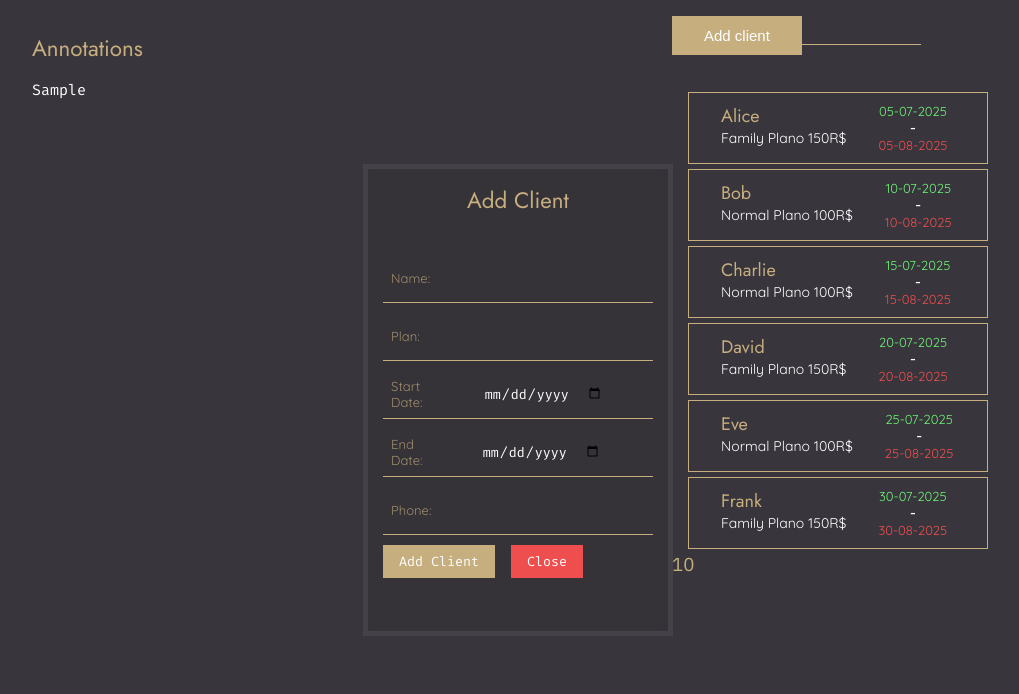
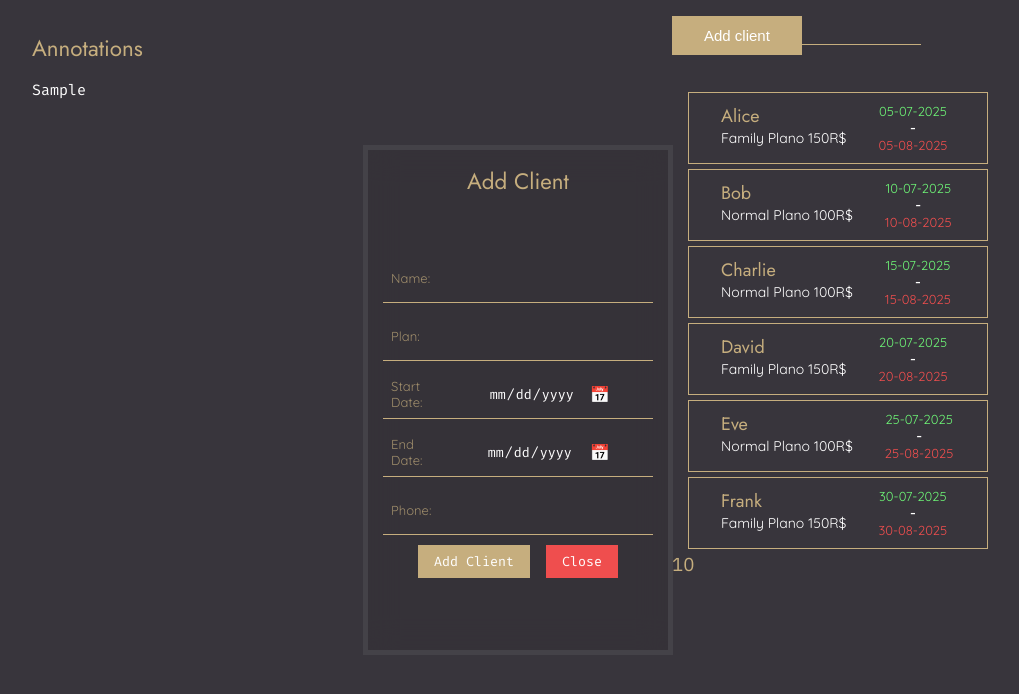
Before and after one commit to renansouza12/ClientEase, an Angular app: page / in a window 1280 px wide. Both pictures are taken after typing "Sample" into the empty fields and a click on the button "Add client". Shown: the top 694 px of the page, without its empty margins (122-1141 px from the left). Built offline with nearby package versions, Linux system fonts and the light colour scheme.

Commit message:
feat:add input validation

```diff
--- a/src/app/components/form-client/form-client.component.html
+++ b/src/app/components/form-client/form-client.component.html
@@ -1,5 +1,5 @@
 <h2>Add Client</h2>
-<form [formGroup]="form" action="">
+<form [formGroup]="form" [class.invalid]="form.invalid && form.touched" action="">
     @let name = form.controls.name;
     @let plan = form.controls.plan;
     @let start_date = form.controls.start_date;
@@ -10,7 +10,6 @@
     <div class="name field">
         <label for="name">Name:</label>
         <input type="text" id="name" name="name" formControlName="name" required>
-
         @if(name.invalid && name.touched){
         <div class="error-message">
             ❗
@@ -33,7 +32,7 @@
     <div class="start_date field">
         <label for="start_date">Start Date:</label>
         <input type="date" id="start_date" name="start_date" formControlName="start_date" required>
-
+        <span class="calendar_icon">📅</span>
         @if(start_date.invalid && start_date.touched){
         <div class="error-message">
             ❗
@@ -44,7 +43,7 @@
     <div class="end_date field">
         <label for="end_date">End Date:</label>
         <input type="date" id="end_date" name="end_date" formControlName="end_date" required>
-
+        <span class="calendar_icon">📅</span>
         @if(end_date.invalid && end_date.touched){
         <div class="error-message">
             ❗
@@ -55,7 +54,7 @@
     <div class="phone field">
         <label for="phone">Phone:</label>
         <input type="tel" id="phone" name="phone" formControlName="phone" required>
-
+    </div>
     @if (phone.invalid && phone.touched) {
     <div class="erro_message">
         @if(phone.hasError('required')){
@@ -66,9 +65,6 @@
     </div>
     }
 
-
-    </div>
-
     <div class="buttons">
         <button type="submit">Add Client</button>
         <button type="button" (click)="closeForm()">Close</button>
--- a/src/app/components/form-client/form-client.component.scss
+++ b/src/app/components/form-client/form-client.component.scss
@@ -1,13 +1,13 @@
 :host {
     background-color: #332f3778;
-    backdrop-filter: blur(4px);
+    backdrop-filter: blur(15px);
     box-shadow: 0px 0px 0px 5px rgba(123, 123, 123, 0.2);
 
     display: flex;
     flex-direction: column;
     justify-content: center;
     align-items: center;
-    height: fit-content;
+    height: 500px;
     width: 300px;
     padding: 15px 0px;
 
@@ -17,15 +17,49 @@
     transform: translate(-50%, -50%);
 
     form {
-        height: 100%;
         display: flex;
         flex-direction: column;
         justify-content: center;
         align-items: start;
-        height: 400px;
-        width: 300px;
+        height: 100%;
+        width: 100%;
         gap: 10px;
         padding: 0% 5%;
+
+        &::after,
+        &::before {
+            position: absolute;
+            content: "";
+            background: var(--red-color);
+            height: 1px;
+            width: 0%;
+            left: 50%;
+            transform: translateX(-50%);
+            transition:.7s ease-in-out;
+        }
+
+        &::after {
+            top: 0%;
+
+        }
+
+        &::before {
+            bottom: 0%;
+        }
+
+        &.invalid {
+            &::after,
+            &::before {
+                width: 50%;
+            }
+        }
+
+        .erro_message {
+            p {
+                font-size: 14px;
+                color: var(--red-color);
+            }
+        }
 
         .field {
             border-bottom: 1px solid var(--primary-color);
@@ -47,12 +81,36 @@
                 width: 100%;
                 display: grid;
                 place-content: center;
+                padding-left: 10px;
+            }
+
+            input[type="date"]::-webkit-calendar-picker-indicator {
+                opacity: 0;
+                z-index: 1;
+            }
+
+            .calendar_icon {
+                position: absolute;
+                right: 16%;
+                top: 50%;
+                transform: translateY(-50%);
+                pointer-events: none;
+            }
+
+
+            .error-message {
+                position: absolute;
+                top: 50%;
+                right: 5%;
+                transform: translateY(-50%);
             }
         }
 
 
         .buttons {
+            width: 100%;
             display: flex;
+            justify-content: center;
             align-items: center;
             gap: 1rem;
 
@@ -73,3 +131,9 @@
     }
 
 }
+
+@media (max-width:425px) {
+    :host {
+        width: 90%;
+    }
+}
--- a/src/app/components/form-client/form-client.component.ts
+++ b/src/app/components/form-client/form-client.component.ts
@@ -1,8 +1,6 @@
 import { Component, inject } from '@angular/core';
 import { ControlValueAccessor, FormBuilder, FormControl, FormGroup, NgControl, ReactiveFormsModule, Validators } from '@angular/forms';
 import { ClientService } from '../../services/client.service';
-
-
 
 
 @Component({
```
Lines whose indentation alone changed are shown as unchanged.
